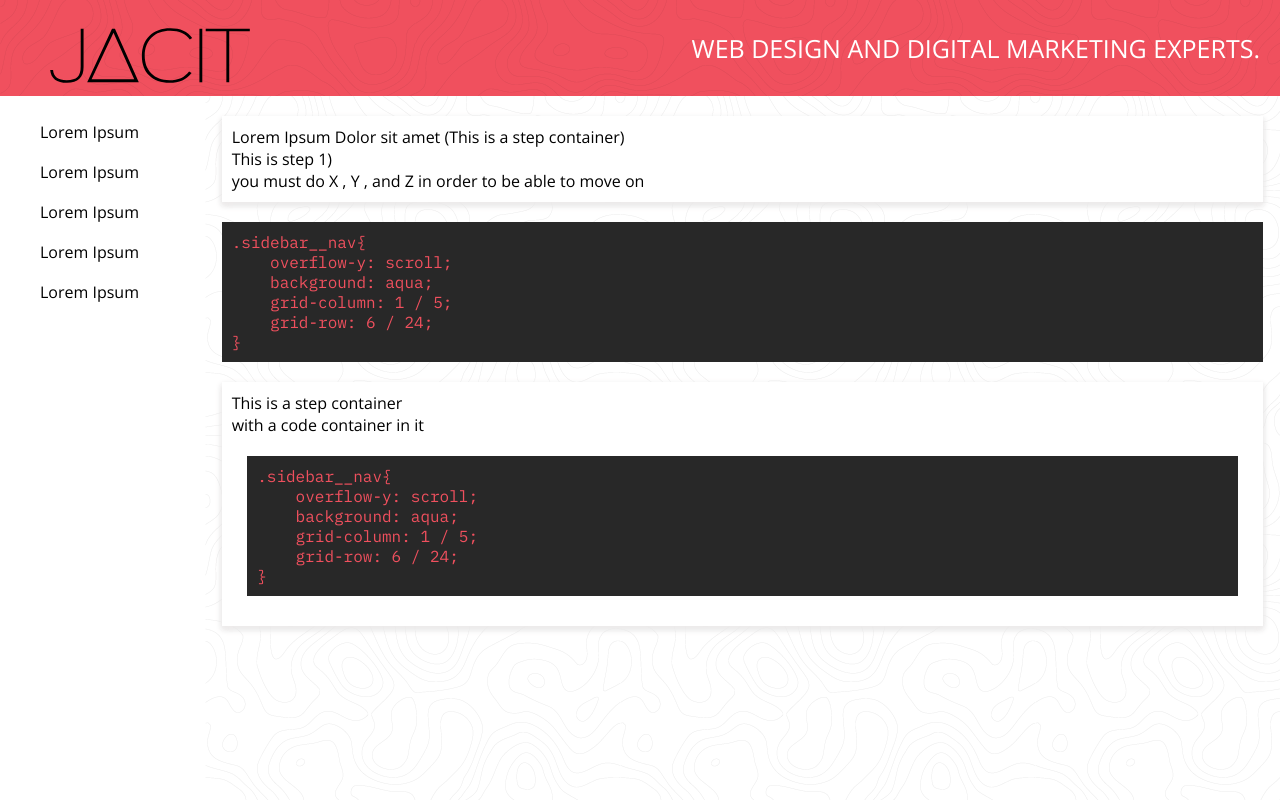
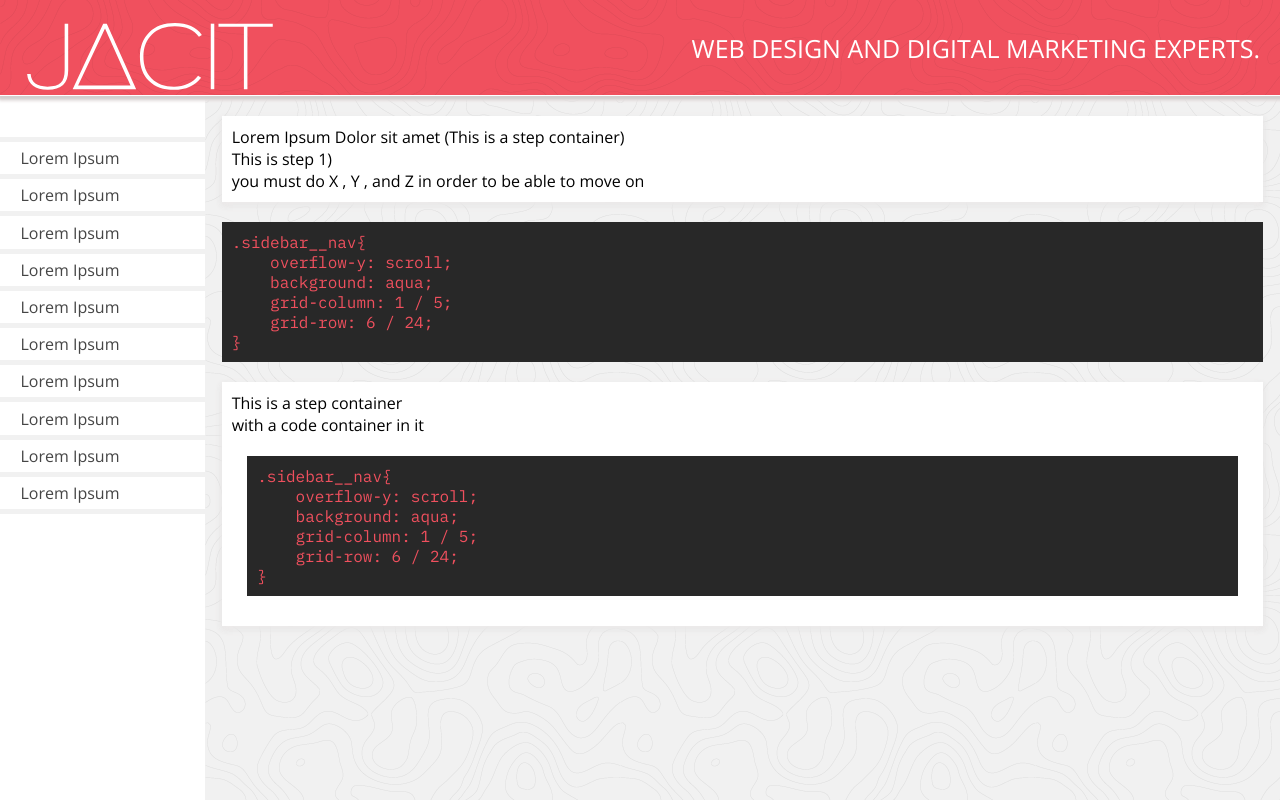
Before and after one commit to Shay-Jacit/shay, a plain HTML site: page index.html in a window 1280 px wide. Drawn offline with nearby package versions, Linux system fonts and the light colour scheme.

Commit message:
Add files via upload

```diff
--- a/index.html
+++ b/index.html
@@ -2,7 +2,7 @@
 <html>
 
 <head>
-    <!-- This is a comment for the commit -->
+    <link rel="shortcut icon" href="favicon.ico" />
     <link href="https://fonts.googleapis.com/css?family=IBM+Plex+Mono|Open+Sans:400,400i,600" rel="stylesheet">
     <link rel="stylesheet" type="text/css" href="style.css">
 </head>
@@ -14,10 +14,9 @@
 <body>
     <div class="inner__container">
         <div class="topbar__container">
-            <div class="logo__container">
-                <div class="logo">
+                <div class="logo__container">
+                    <img class="logo" src="jl-white.svg" >
                 </div>
-            </div>
 
             <div class="jacit__text">
                 WEB DESIGN AND DIGITAL MARKETING EXPERTS.
@@ -25,13 +24,18 @@
         </div>
 
         <div class="sidebar__nav">
-            <ul>
-                <li> Lorem Ipsum</li>
-                <li> Lorem Ipsum</li>
-                <li> Lorem Ipsum</li>
-                <li> Lorem Ipsum</li>
-                <li> Lorem Ipsum</li>
-            </ul>
+            <div class="item__container">
+                <div class="list__item menu__object1">Lorem Ipsum</div>
+                <div class="list__item menu__object2">Lorem Ipsum</div>
+                <div class="list__item menu__object3">Lorem Ipsum</div>
+                <div class="list__item menu__object4">Lorem Ipsum</div>
+                <div class="list__item menu__object5">Lorem Ipsum</div>
+                <div class="list__item menu__object6">Lorem Ipsum</div>
+                <div class="list__item menu__object7">Lorem Ipsum</div>
+                <div class="list__item menu__object8">Lorem Ipsum</div>
+                <div class="list__item menu__object9">Lorem Ipsum</div>
+                <div class="list__item menu__object10">Lorem Ipsum</div>
+            </div>
         </div>
 
         <div class="content__containers__container">
--- a/style.css
+++ b/style.css
@@ -19,15 +19,19 @@ body{
     -webkit-box-sizing:border-box;
 }
 
+.logo__container{
+    width: 500px;
+    height: 113px;
+}
+
+
 .logo{
-    margin: 11% auto;
-    margin-left: 50px;
-    width: 200px;
-    height: 100px;
-    background-image: url("jacit-logo.svg");
-    background-repeat: no-repeat;
-    fill: white;
+    margin-top: 4.5%;
+    margin-left: -20%;
+    height: 60%;
+    width:100%;
 }
+
 
 .jacit__text{
     padding-right: 20px;
@@ -42,12 +46,15 @@ body{
 }
 
 .topbar__container{
+    position: relative;
+    z-index: 1;
     display: flex;
     align-content: center;
     justify-content: space-between;
     grid-column: 1 / -1;
     grid-row: 1 / 4;
-    box-shadow: 10px 10px 5px rgba(0, 0, 0, 0.247), 0 10px 15px rgba(0, 0, 0, 0.185);
+    border-bottom: solid white 1px;
+    box-shadow: 1px 1px 2px 2px  #d4cece, 2px 2px 3px 3px #e4dede;
     background: #f0505e;
     background-image: url("cbg.png");
     margin: 0;
@@ -59,7 +66,8 @@ body{
 }
 
 .sidebar__nav{
-    overflow-y: scroll;
+    overflow-y: auto;
+    overflow-x: hidden;
     background: #fff;
     grid-column: 1 / 5;
     grid-row:  4/ -1;
@@ -68,7 +76,7 @@ body{
 .content__containers__container{
     grid-column: 5 / -1;
     grid-row: 4 / -1;
-    background: #fff;
+    background: #f1f1f1;
     background-image: url("cbg.png");
 
 }
@@ -103,7 +111,32 @@ body{
 /*=================================================================================================================================*/
 /*=================================================================================================================================*/
 
-ul{
-    list-style: none;
-    line-height: 40px;
+
+
+
+.item__container{
+    display: grid;
+    grid-template-columns: repeat(10, 1fr);
+    grid-template-rows: repeat(auto,1fr);
+    margin-top: 20%;
 }
+
+
+.list__item{
+    color: #454545;
+    grid-column: 1 / -1;
+    padding: 2.5%;
+    padding-left: 10%;
+    border: solid 3px #f1f1f1;
+    border-top: solid 2px #f1f1f1;
+    border-left: none;
+    text-align: left;
+    margin-right: -2%;
+}
+
+.menu__object1{
+    border-top: solid 5px #f1f1f1;
+}
+.menu__object10{
+    border-bottom: solid 5px #f1f1f1;
+}
```
Also changed, not shown: jl-white.svg (added), jl.svg (added).
